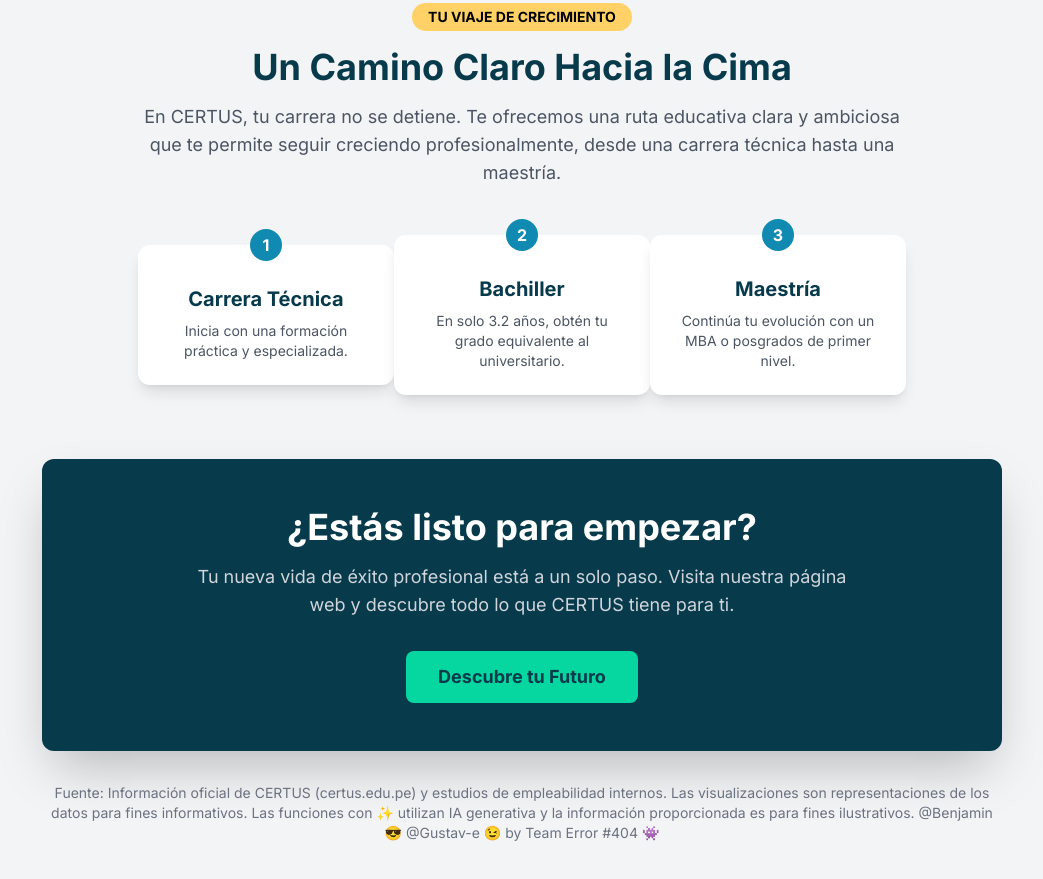
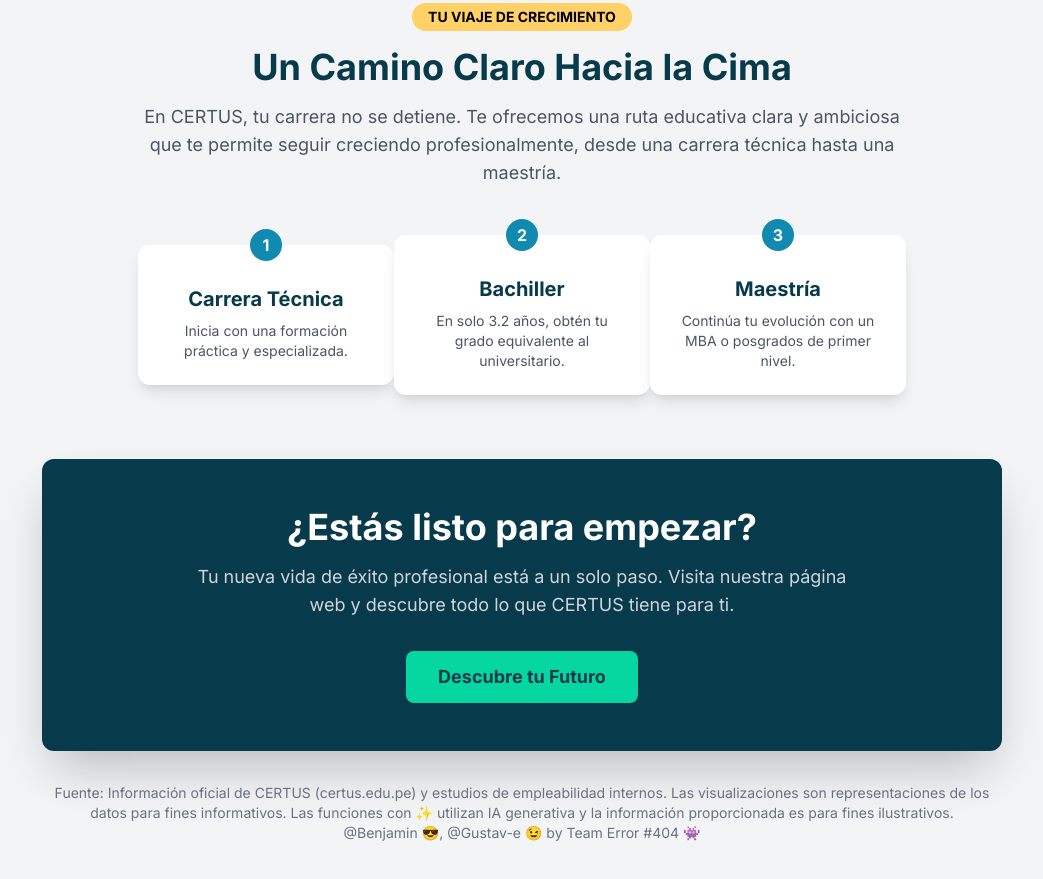
Before and after one commit to Gus-cmd/infografia-certus, a plain HTML site: page index.html in a window 1280 px wide. Shown: the part 2833-3712 px from the top of the page, without its empty margins (118-1161 px from the left). Drawn offline with nearby package versions, Linux system fonts and the light colour scheme.

Commit message:
Update index.html
modify footer

```diff
--- a/index.html
+++ b/index.html
@@ -269,7 +269,7 @@
                     Descubre tu Futuro
                 </a>
             </div>
-            <p class="text-sm text-gray-500 mt-8">Fuente: Información oficial de CERTUS (certus.edu.pe) y estudios de empleabilidad internos. Las visualizaciones son representaciones de los datos para fines informativos. Las funciones con ✨ utilizan IA generativa y la información proporcionada es para fines ilustrativos. @Benjamin 😎 @Gustav-e 😉 by Team Error #404 👾</p>
+            <p class="text-sm text-gray-500 mt-8">Fuente: Información oficial de CERTUS (certus.edu.pe) y estudios de empleabilidad internos. Las visualizaciones son representaciones de los datos para fines informativos. Las funciones con ✨ utilizan IA generativa y la información proporcionada es para fines ilustrativos. <br> @Benjamin 😎, @Gustav-e 😉 by Team Error #404 👾</p>
         </footer>
     </main>
 
```
